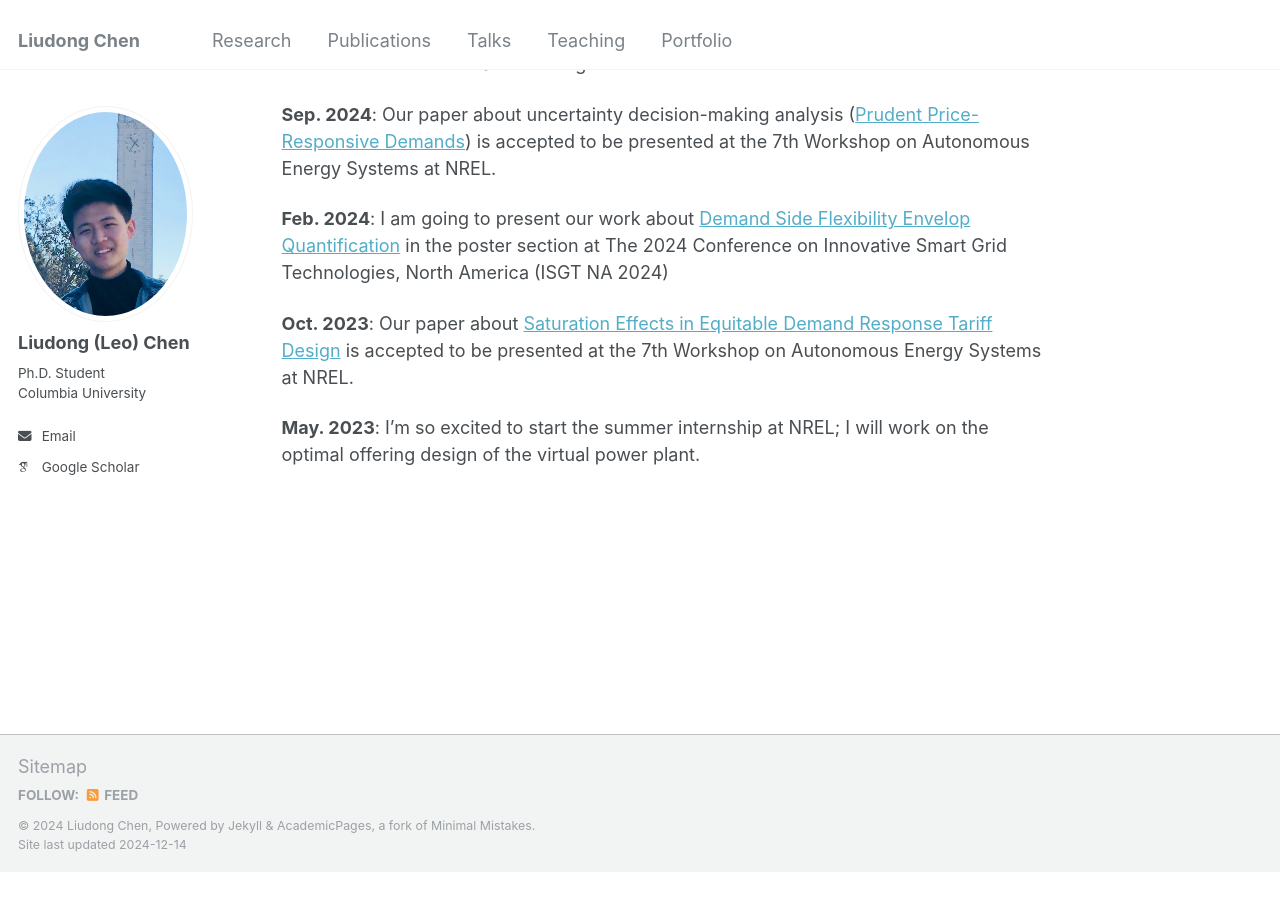
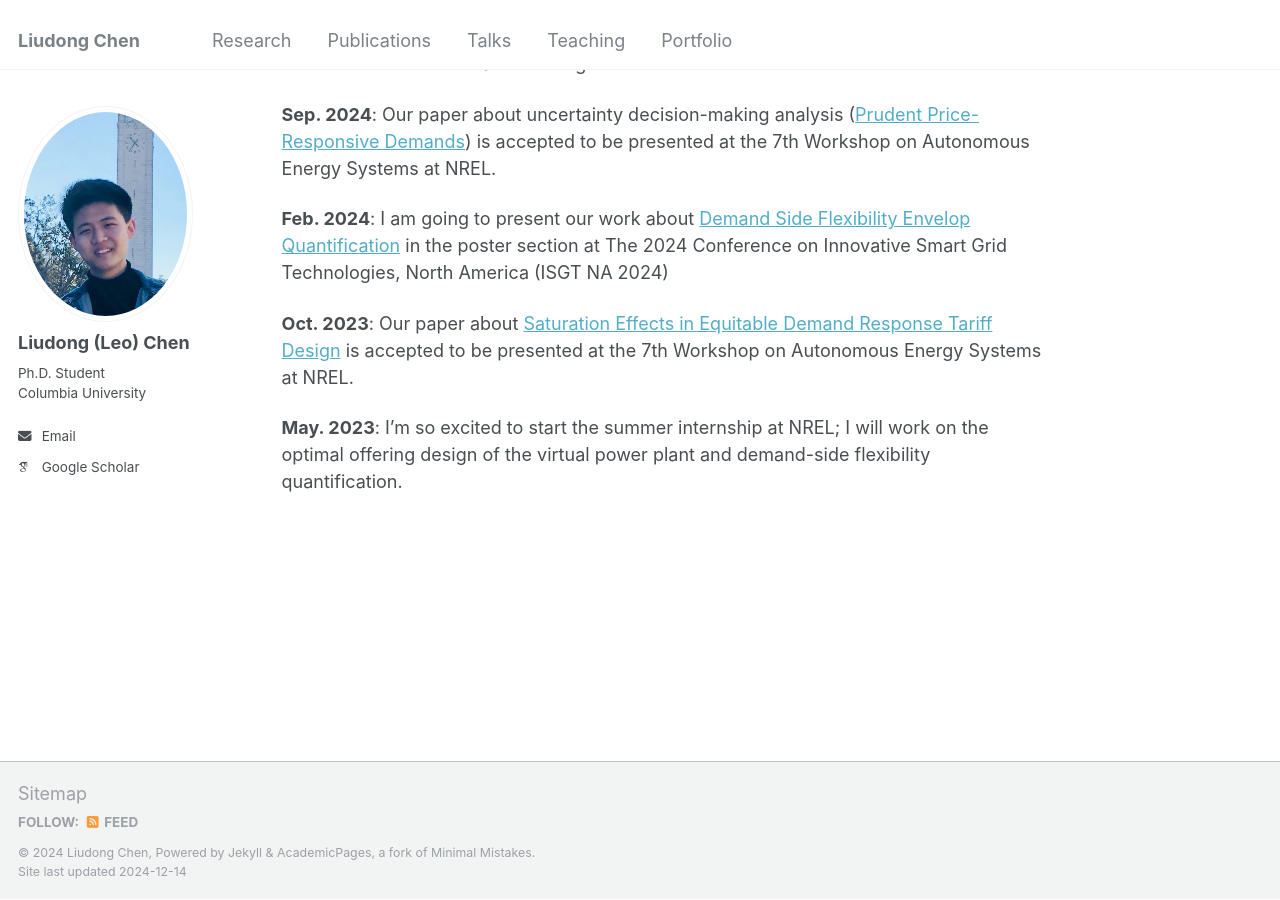
Before and after one commit to liudong-chen/liudong-chen.github.io, a Jekyll site: the page built from _pages/about.md, in a window 1280 px wide and 900 px high, scrolled down 800 px. Built offline with Jekyll 4.4.1, drawn with Linux system fonts in a browser that asks for light colours; some web fonts are replaced; before the commit the page ends 1673 px from its top, so only the background shows below that.

Commit message:
Update about.md

```diff
--- a/_pages/about.md
+++ b/_pages/about.md
@@ -24,4 +24,4 @@ Latest News
 
 **Oct. 2023**: Our paper about [Saturation Effects in Equitable Demand Response Tariff Design](../assets/Saturation_Effects.pdf) is accepted to be presented at the 7th Workshop on Autonomous Energy Systems at NREL.
 
-**May. 2023**: I'm so excited to start the summer internship at NREL; I will work on the optimal offering design of the virtual power plant.
+**May. 2023**: I'm so excited to start the summer internship at NREL; I will work on the optimal offering design of the virtual power plant and demand-side flexibility quantification.
```
